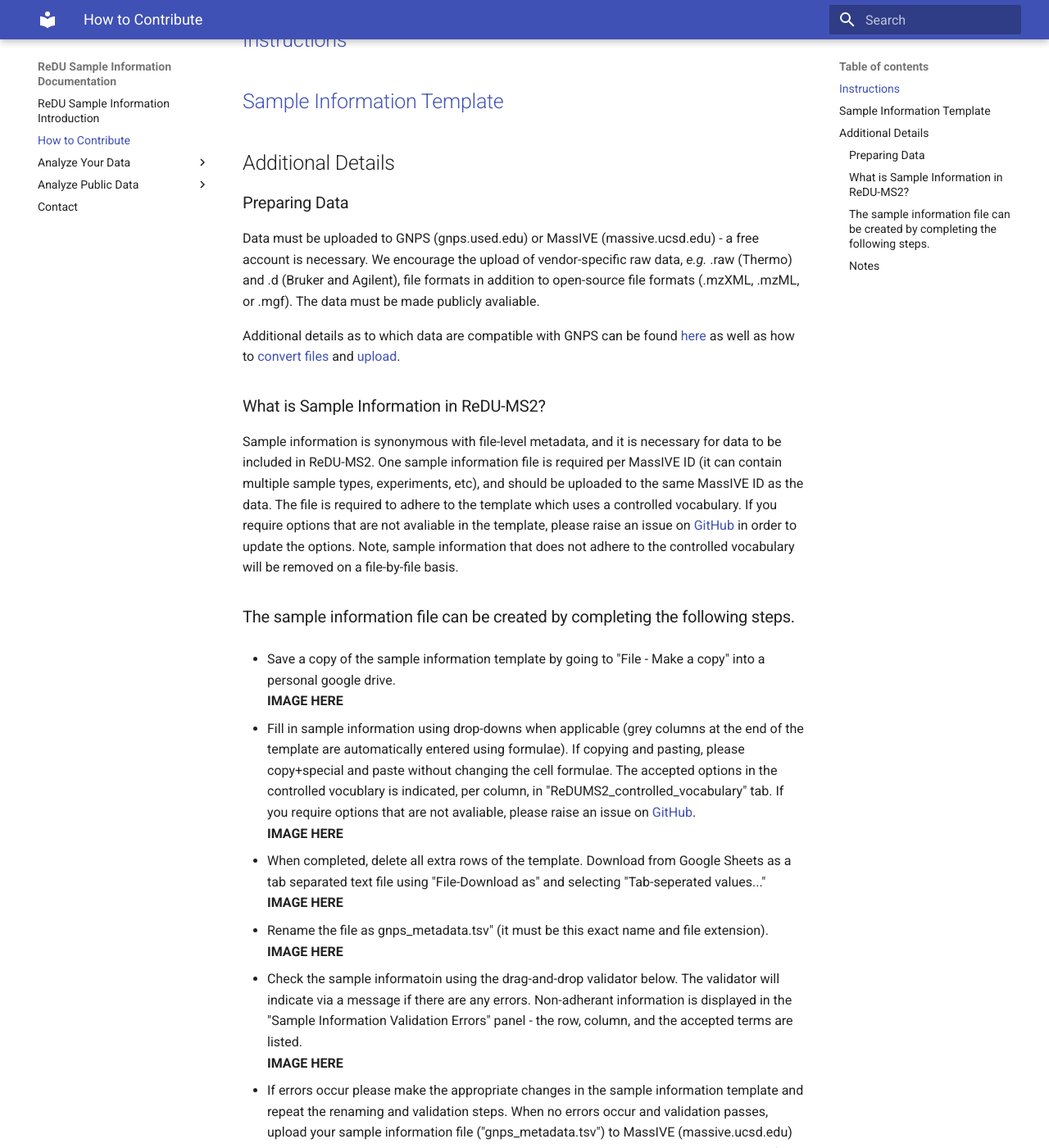
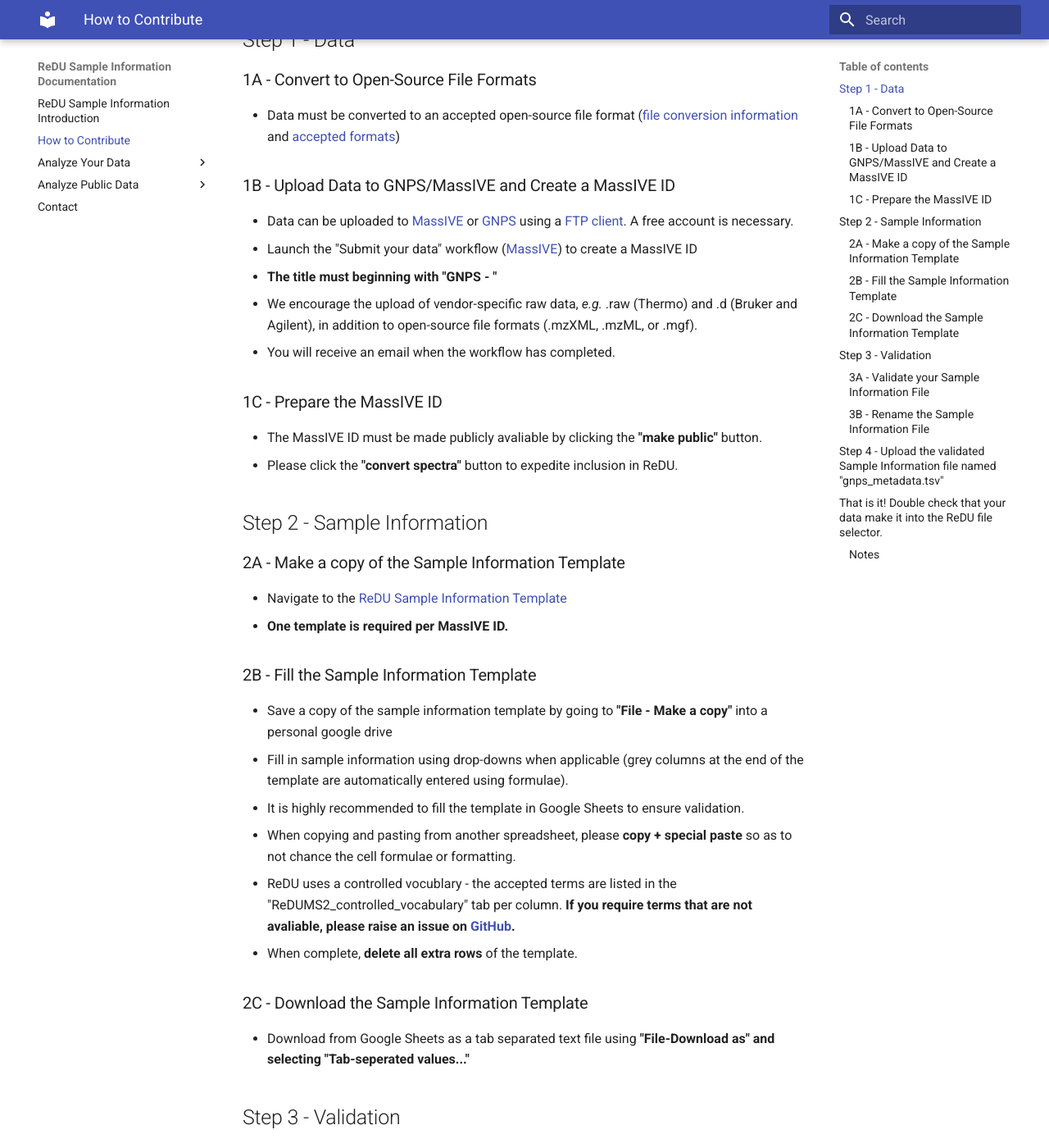
Before and after one commit to mwang87/ReDU-MS2-Documentation, an MkDocs documentation site: the page built from docs/HowtoContribute.md, in a window 1280 px wide and 1400 px high, scrolled down 190 px. Shown: the whole window at 82% size. Built offline with MkDocs 1.6.1 and Material for MkDocs 9.7.7, drawn with Linux system fonts in a browser that asks for light colours; old or Windows-style settings are respelled for this version of MkDocs; some of the changed text lies outside the part shown.

Commit message:
Update HowtoContribute.md
major update to ReDU documentation - how to contribute

```diff
--- a/docs/HowtoContribute.md
+++ b/docs/HowtoContribute.md
@@ -1,35 +1,54 @@
-# How to Contribute New Data and Sample Information for ReDU-MS2
+# How to Contribute to ReDU - Data and Sample Information
 
-## [Instructions](http://dorresteinappshub.ucsd.edu:5005/addmetadata)
-## [Sample Information Template](https://docs.google.com/spreadsheets/d/1v71bnUd8fiXX51zuZIUAvYETWmpwFQj-M3mu4CNsHBU/edit?usp=sharing)
+## Step 1 - Data
+### 1A - Convert to Open-Source File Formats
+- Data must be converted to an accepted open-source file format ([file conversion information](https://github.com/CCMS-UCSD/GNPSDocumentation/blob/master/docs/fileconversion.md) and [accepted formats](https://github.com/CCMS-UCSD/GNPSDocumentation/blob/master/docs/isgnpsright.md))
+### 1B - Upload Data to GNPS/MassIVE and Create a MassIVE ID
+- Data can be uploaded to [MassIVE](https://massive.ucsd.edu/ProteoSAFe/static/massive.jsp) or [GNPS](https://gnps.ucsd.edu/ProteoSAFe/static/gnps-splash.jsp) using a [FTP client](https://ccms-ucsd.github.io/GNPSDocumentation/fileupload/). A free account is necessary.
+- Launch the "Submit your data" workflow ([MassIVE](https://massive.ucsd.edu/ProteoSAFe/static/massive.jsp?redirect=auth)) to create a MassIVE ID
+  - **The title must beginning with "GNPS - "**
+  - We encourage the upload of vendor-specific raw data, *e.g.* .raw (Thermo) and .d (Bruker and Agilent), in addition to open-source file formats (.mzXML, .mzML, or .mgf).
+- You will receive an email when the workflow has completed.
+### 1C - Prepare the MassIVE ID
+- The MassIVE ID must be made publicly avaliable by clicking the **"make public"** button.
+- Please click the **"convert spectra"** button to expedite inclusion in ReDU.
 
-## Additional Details
-### Preparing Data
-Data must be uploaded to GNPS (gnps.used.edu) or MassIVE (massive.ucsd.edu) - a free account is necessary. We encourage the upload of vendor-specific raw data, *e.g.* .raw (Thermo) and .d (Bruker and Agilent), file formats in addition to open-source file formats (.mzXML, .mzML, or .mgf). The data must be made publicly avaliable.
+## Step 2 - Sample Information
+### 2A - Make a copy of the Sample Information Template
+- Navigate to the [ReDU Sample Information Template](https://docs.google.com/spreadsheets/d/1v71bnUd8fiXX51zuZIUAvYETWmpwFQj-M3mu4CNsHBU/edit?usp=sharing)
+  - **One template is required per MassIVE ID.**
+### 2B - Fill the Sample Information Template
+- Save a copy of the sample information template by going to **"File - Make a copy"** into a personal google drive
+- Fill in sample information using drop-downs when applicable (grey columns at the end of the template are automatically entered using formulae).
+  - It is highly recommended to fill the template in Google Sheets to ensure validation.
+  - When copying and pasting from another spreadsheet, please **copy + special paste** so as to not chance the cell formulae or formatting.
+  - ReDU uses a controlled vocublary - the accepted terms are listed in the "ReDUMS2_controlled_vocabulary" tab per column. **If you require terms that are not avaliable, please raise an issue on [GitHub](https://github.com/mwang87/ReDU-MS2-GNPS).**
+- When complete, **delete all extra rows** of the template.
+### 2C - Download the Sample Information Template
+- Download from Google Sheets as a tab separated text file using **"File-Download as" and selecting "Tab-seperated values..."**
 
-Additional details as to which data are compatible with GNPS can be found [here](https://github.com/CCMS-UCSD/GNPSDocumentation/blob/master/docs/isgnpsright.md) as well as how to [convert files](https://github.com/CCMS-UCSD/GNPSDocumentation/blob/master/docs/fileconversion.md) and [upload](https://github.com/CCMS-UCSD/GNPSDocumentation/blob/master/docs/fileupload.md).
+## Step 3 - Validation
+### 3A - Validate your Sample Information File
+- Navigate to the [ReDU Sample Information Validator](https://redu.ucsd.edu/)
+- Drag-and-drop or select your sample information file into the validator.
+  - A message will indicate if the files passes or not.
+  - Non-adherant information is displayed in the "Sample Information Validation Errors" panel - the row, column, and the accepted terms are listed.
+- If errors occur, then please correct the non-adherant information in the template and repeat from 2C
+### 3B - Rename the Sample Information File
+- Upon passing the validator, **rename the file** to be exactly **"gnps_metadata.tsv"**
+  - The filename must be **gnps_metadata.tsv** - this step is critical
+  - It is suggested to make a seperate directory on your computer to store each MassIVE IDs sample information template
 
-### What is Sample Information in ReDU-MS2?
-Sample information is synonymous with file-level metadata, and it is necessary for data to be included in ReDU-MS2. One sample information file is required per MassIVE ID (it can contain multiple sample types, experiments, etc), and should be uploaded to the same MassIVE ID as the data. The file is required to adhere to the template which uses a controlled vocabulary. If you require options that are not avaliable in the template, please raise an issue on [GitHub](https://github.com/mwang87/ReDU-MS2-GNPS) in order to update the options. Note, sample information that does not adhere to the controlled vocabulary will be removed on a file-by-file basis.
+## Step 4 - Upload the validated Sample Information file named "gnps_metadata.tsv"
+- Navigate to the MassIVE ID created
+- Click on the **"add files"** button
+- Use the Drag-and-Drop upload option to add the validated sample information file named "gnps_metadata.tsv"
+- Place the validated sample information file into the **"Supplementary file"** folder and submit the update
 
-### The sample information file can be created by completing the following steps.
-* Save a copy of the sample information template by going to "File - Make a copy" into a personal google drive.<br>
-**IMAGE HERE**
-
-* Fill in sample information using drop-downs when applicable (grey columns at the end of the template are automatically entered using formulae). If copying and pasting, please copy+special and paste without changing the cell formulae. The accepted options in the controlled vocublary is indicated, per column, in "ReDUMS2_controlled_vocabulary" tab. If you require options that are not avaliable, please raise an issue on [GitHub](https://github.com/mwang87/ReDU-MS2-GNPS).<br>
-**IMAGE HERE**
-
-* When completed, delete all extra rows of the template. Download from Google Sheets as a tab separated text file using "File-Download as" and selecting "Tab-seperated values..."<br>
-**IMAGE HERE**
-
-* Rename the file as gnps_metadata.tsv" (it must be this exact name and file extension).<br>
-**IMAGE HERE**
-
-* Check the sample informatoin using the drag-and-drop validator below. The validator will indicate via a message if there are any errors. Non-adherant information is displayed in the "Sample Information Validation Errors" panel - the row, column, and the accepted terms are listed. <br>
-**IMAGE HERE**
-
-* If errors occur please make the appropriate changes in the sample information template and repeat the renaming and validation steps. When no errors occur and validation passes, upload your sample information file ("gnps_metadata.tsv") to MassIVE (massive.ucsd.edu) by updating the appropriate MassIVE ID. In order to update a MassIVE ID, click the "add files" button in MassIVE and upload the sample information file in the "supplementary file" option.<br>
-**IMAGE HERE**
+## That is it! Double check that your data make it into the [ReDU file selector](https://redu.ucsd.edu/metadataselection).
 
 ### Notes
-Sample information files are automatically imported into ReDU-MS2 multiple times per day from MassIVE. Any conflict between identically named files will result in their exclusion. The filename present in the same folder must match the uploaded data (.mzML or .mzXML). If corrections or updates are necessary, please make them accordingly and upload the new sample information file - our system will automatically import the most recent version of the "gnps_metadata.tsv" file (files cannot be deleted by users from MassIVE).
+- GNPS/MassIVE is search multiple times per day to find new or updated sample information files so it may take some time for your data to appear.
+- If corrections or updates are necessary, please make them accordingly and upload the new validated sample information file named **"gnps_metadata.tsv"**. ReDU will automatically import the most recent version of the "gnps_metadata.tsv" file (files cannot be deleted by users from MassIVE).
+- Any conflict between identically named files will result in their exclusion.
+- The filename in the sample information file must match the data uploaded to MassIVE (.mzML or .mzXML) - we do not support vendor-specific formats.
```
